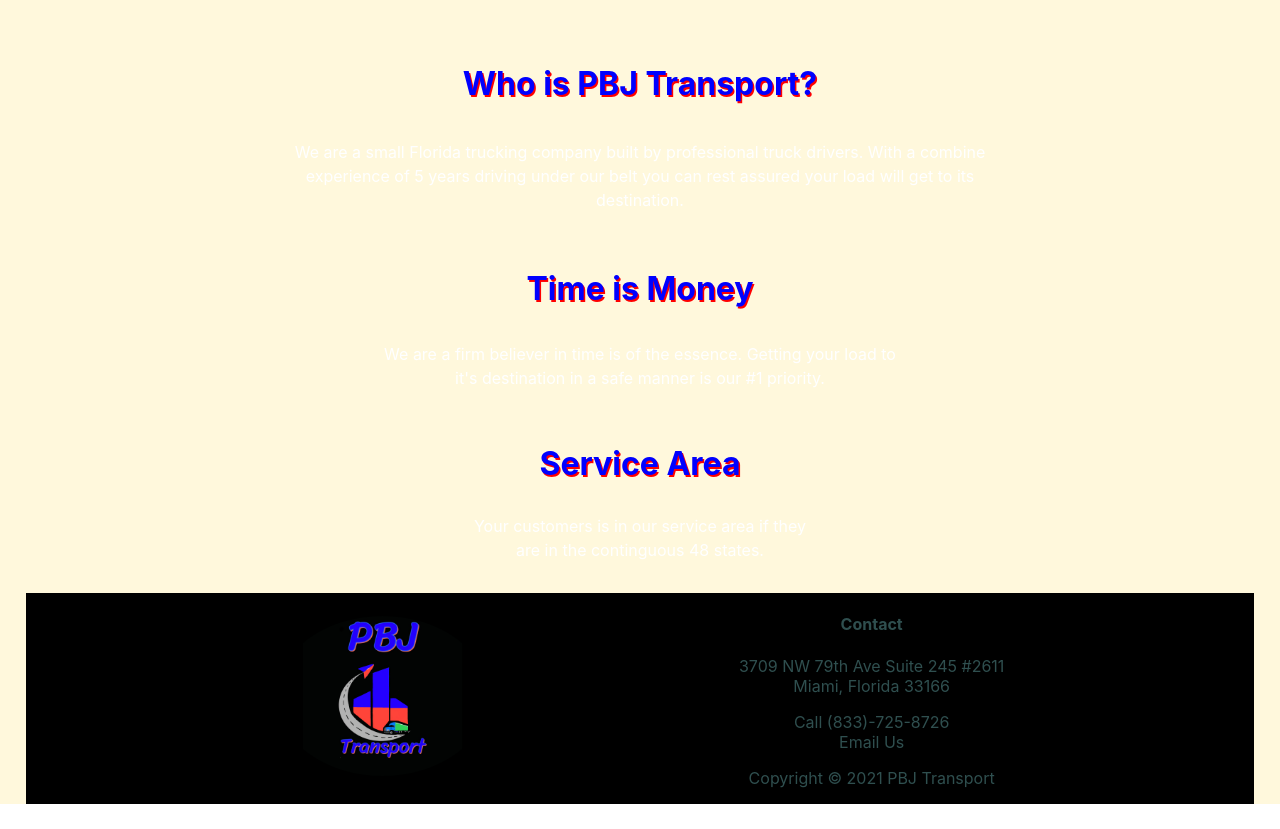
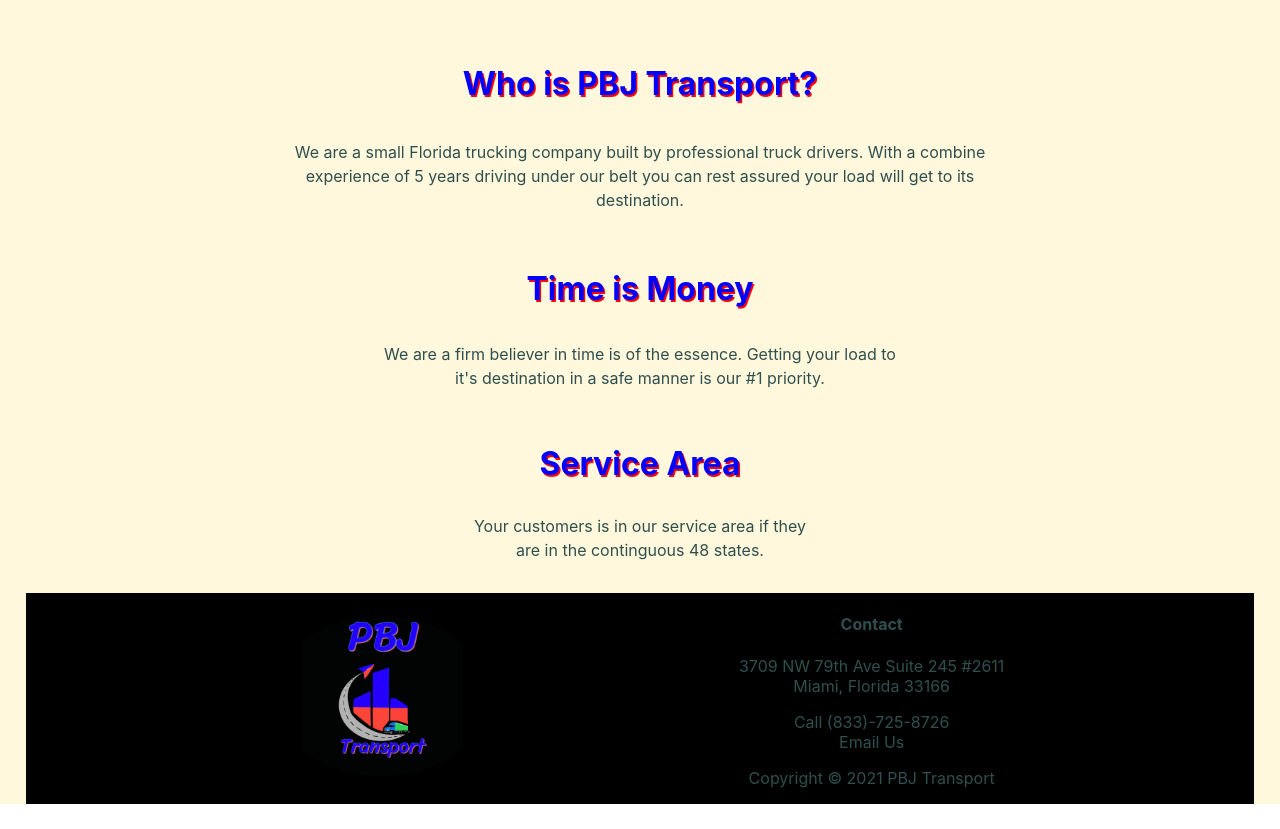
Before and after one commit to PhatherJean/PBJ, a React (Create React App) app in the folder pbj-transport-llc/: page / in a window 1280 px wide. Shown: the part 1080-1909 px from the top of the page. Built offline with nearby package versions, Linux system fonts and the light colour scheme.

Commit message:
Update App.css

```diff
--- a/pbj-transport-llc/src/App.css
+++ b/pbj-transport-llc/src/App.css
@@ -85,7 +85,7 @@
   padding: 1%;
   margin: 0 auto;
   width: 60%;
-  color: #fff;
+  color: #2f4f4f;
 }
 
 .contact-form {
```
